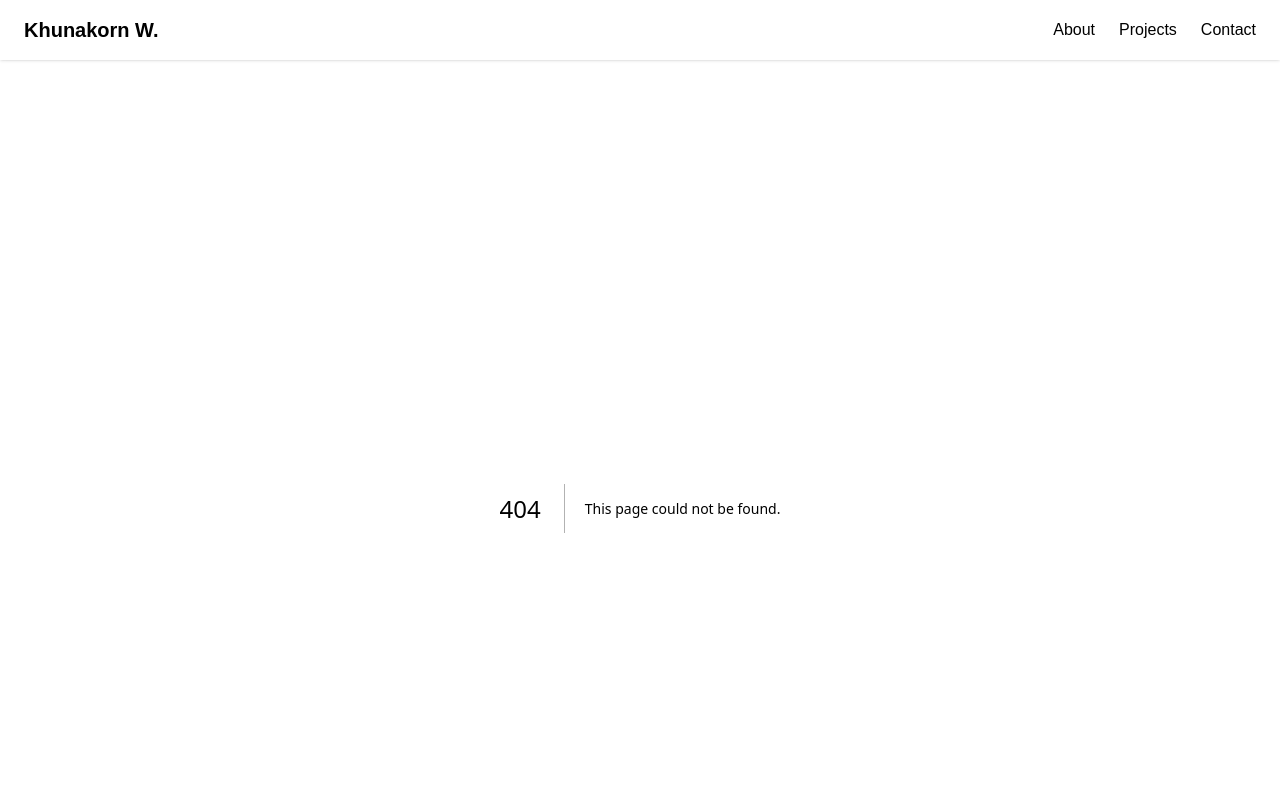
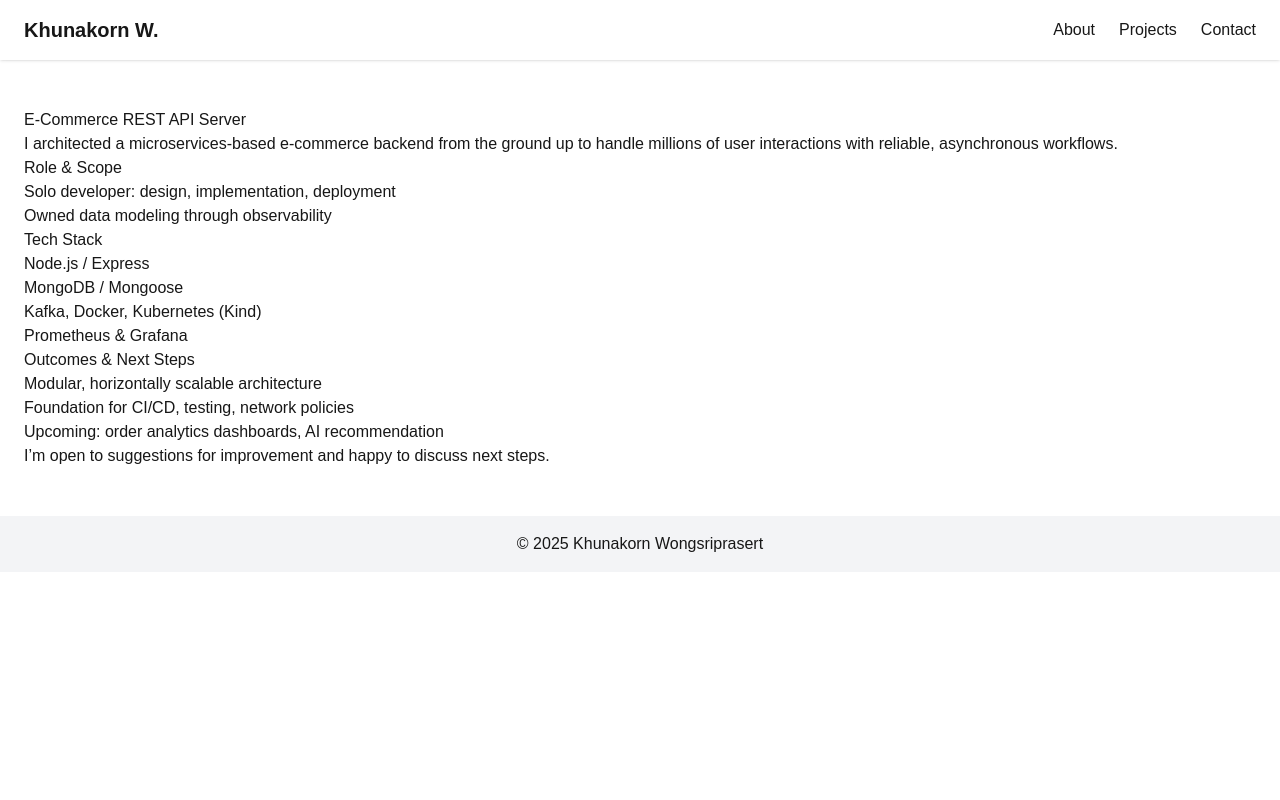
Before and after one commit to khunakorn-6005014/Portfolio-Khuna86, a Next.js app: page /projects/ecommerce in a window 1280 px wide. Before the commit this address had no page. Shown: the top 800 px of the page. Built offline with nearby package versions, Linux system fonts and the light colour scheme.

Commit message:
update project profile

```diff
--- /dev/null
+++ b/src/app/about/page.tsx
@@ -0,0 +1,34 @@
+// src/app/about/page.tsx
+import Image from 'next/image';
+
+export default function AboutPage() {
+  return (
+<section className="grid grid-cols-1 md:grid-cols-3 gap-8 items-center">
+      {/* Profile Image */}
+      <div className="md:col-span-1 flex justify-center">
+        <Image
+          src="/images/profile.jpg"
+          alt="Khunakorn Wongsriprasert"
+          width={200}
+          height={200}
+          className="rounded-full shadow-lg"
+        />
+      </div>
+
+      {/* Bio Text */}
+      <div className="md:col-span-2 space-y-4">
+        <h2 className="text-4xl font-bold">About Me</h2>
+        <p>
+          I graduated with a Bachelor of Applied Science in Physics from Mahidol University,
+          where I honed my numerical analysis and computational research skills. Through the
+          Greystone Co-op Full-Stack Program, I mastered React, Node.js, and MongoDB,
+          building end-to-end applications deployed on Kubernetes.
+        </p>
+        <p>
+          I’m passionate about accessible design and performance optimization. When I need
+          a break, I grab my camera and chase Vancouver sunsets to fuel my astrophotography hobby.
+        </p>
+      </div>
+    </section>
+  );
+}
--- /dev/null
+++ b/src/app/contact/page.tsx
@@ -0,0 +1,41 @@
+// src/app/contact/page.tsx
+export default function ContactPage() {
+  return (
+    <section className="max-w-md mx-auto space-y-6">
+      <h2 className="text-4xl font-bold">Get In Touch</h2>
+      <form
+        action="https://formspree.io/f/your-form-id"
+        method="POST"
+        className="space-y-4"
+      >
+        <input
+          name="name"
+          type="text"
+          placeholder="Your Name"
+          required
+          className="w-full p-3 border rounded"
+        />
+        <input
+          name="email"
+          type="email"
+          placeholder="Your Email"
+          required
+          className="w-full p-3 border rounded"
+        />
+        <textarea
+          name="message"
+          rows={5}
+          placeholder="Your Message"
+          required
+          className="w-full p-3 border rounded"
+        />
+        <button
+          type="submit"
+          className="w-full py-3 bg-blue-600 text-white rounded hover:bg-blue-700 transition"
+        >
+          Send Message
+        </button>
+      </form>
+    </section>
+  );
+}
--- /dev/null
+++ b/src/app/projects/ecommerce/page.tsx
@@ -0,0 +1,33 @@
+// src/app/projects/ecommerce/page.tsx
+export default function EcommercePage() {
+  return (
+    <article className="prose lg:prose-xl dark:prose-invert">
+      <h1>E-Commerce REST API Server</h1>
+      <p>
+        I architected a microservices-based e-commerce backend from the ground up to
+        handle millions of user interactions with reliable, asynchronous workflows.
+      </p>
+      <h2>Role & Scope</h2>
+      <ul>
+        <li>Solo developer: design, implementation, deployment</li>
+        <li>Owned data modeling through observability</li>
+      </ul>
+      <h2>Tech Stack</h2>
+      <ul>
+        <li>Node.js / Express</li>
+        <li>MongoDB / Mongoose</li>
+        <li>Kafka, Docker, Kubernetes (Kind)</li>
+        <li>Prometheus & Grafana</li>
+      </ul>
+      <h2>Outcomes & Next Steps</h2>
+      <ul>
+        <li>Modular, horizontally scalable architecture</li>
+        <li>Foundation for CI/CD, testing, network policies</li>
+        <li>Upcoming: order analytics dashboards, AI recommendation</li>
+      </ul>
+      <p>
+        I’m open to suggestions for improvement and happy to discuss next steps.
+      </p>
+    </article>
+  );
+}
--- /dev/null
+++ b/src/app/projects/page.tsx
@@ -0,0 +1,20 @@
+// src/app/projects/page.tsx
+import Link from 'next/link';
+
+export default function ProjectsPage() {
+  return (
+    <section className="space-y-8">
+      <h2 className="text-4xl font-bold">Projects</h2>
+      <div className="grid gap-6 sm:grid-cols-2 lg:grid-cols-3">
+        <Link
+          href="/projects/ecommerce"
+          className="p-6 border rounded-lg hover:shadow-lg transition"
+        >
+          <h3 className="text-2xl font-semibold mb-2">E-Commerce REST API</h3>
+          <p>Microservices backend with Kafka, JWT auth, Docker & Kubernetes observability.</p>
+        </Link>
+        {/* Add more project cards as you go */}
+      </div>
+    </section>
+  );
+}
```
Also changed, not shown: public/images/profile.jpg (added).
